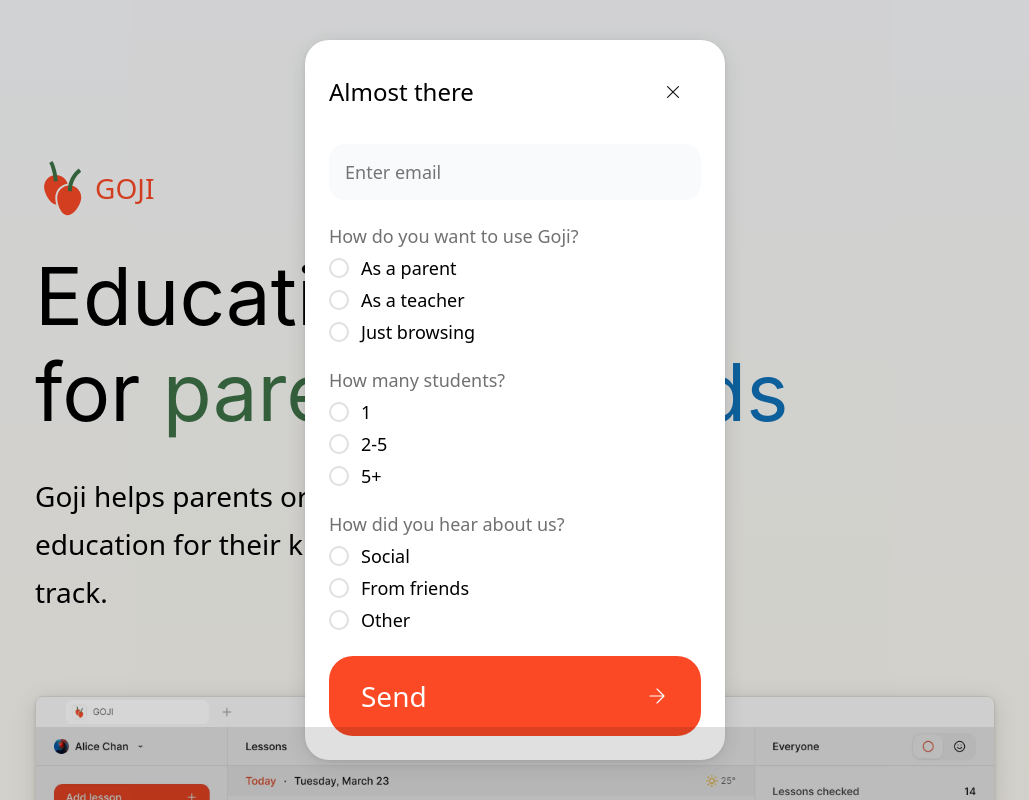
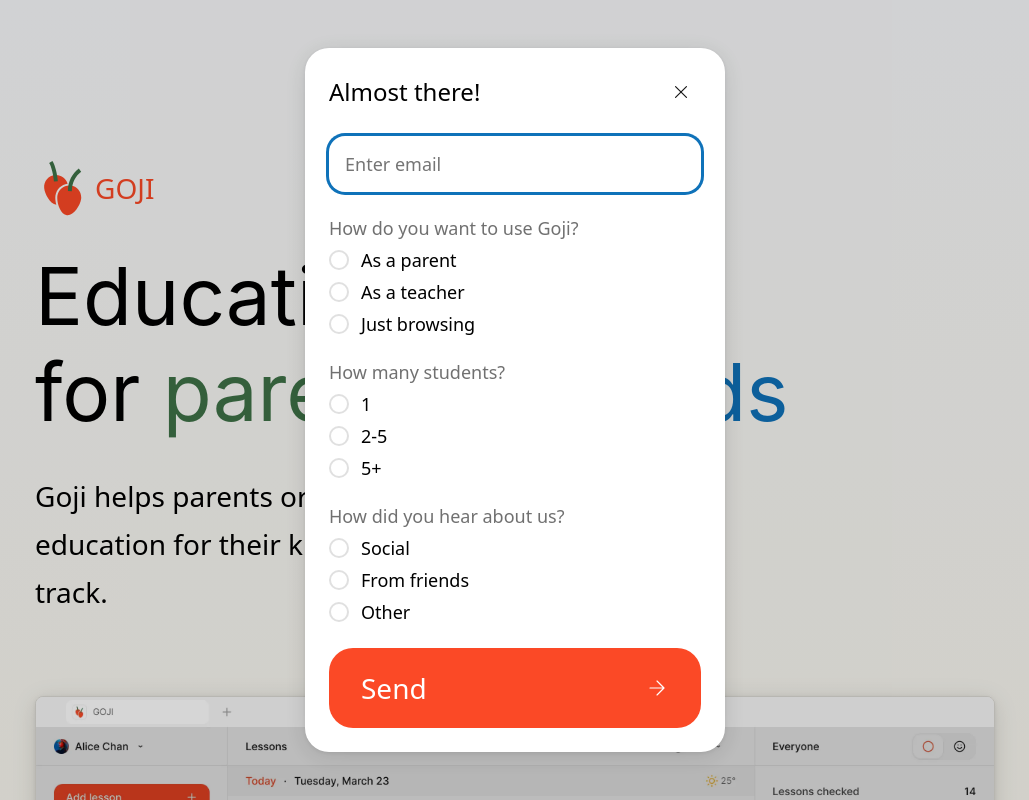
Before and after one commit to mkaralevich/goji-site, a Next.js app: page / in a window 1280 px wide. Both pictures are taken after a click on the button "Join waitlist". Shown: the top 800 px of the page, without its empty margins (125-1154 px from the left). Built offline with nearby package versions, Linux system fonts and the light colour scheme.

Commit message:
refactor: improve button animation

```diff
--- a/components/heading.tsx
+++ b/components/heading.tsx
@@ -25,7 +25,7 @@
 				}}
 			/>
 
-			<Text t="500" fg={fg} align="center">
+			<Text as="h2" t="500" fg={fg} align="center">
 				{children}
 			</Text>
 		</Flex>
--- a/components/intro.tsx
+++ b/components/intro.tsx
@@ -30,9 +30,10 @@
 
 const Title = () => {
 	return (
-		<Flex as={motion.div} dir="col" fill variants={child}>
-			<Text t="600">Education tracker</Text>
-			<Text t="600">
+		<Flex as={motion.header} dir="col" fill variants={child}>
+			<Text as="h1" t="600">
+				Education tracker <br />
+				<Text as="span" t="600">
 					for{" "}
 					<Text as="span" t="600" fg="green">
 						parents
@@ -40,6 +41,7 @@
 					and{" "}
 					<Text as="span" t="600" fg="blue">
 						kids
+					</Text>
 				</Text>
 			</Text>
 		</Flex>
@@ -58,7 +60,7 @@
 
 	return (
 		<Flex
-			as={motion.div}
+			as={motion.section}
 			initial={{
 				background:
 					"linear-gradient(180deg, #F9FAFC 0%, #FAF8EF 100%, #FDDE4B 100%, #FF8B38 100%, #CB996F 100%, #4EAD57 100%, #F9E6E4 100%)",
@@ -137,7 +139,7 @@
 							top: "50%",
 							left: "50%",
 							w: "45%",
-							z: "$modal",
+							z: "$introModalImg",
 							h: "auto",
 							transform: "translate(-50%, -50%)",
 							radius: "$img",
@@ -155,7 +157,7 @@
 							left: 0,
 							w: "100%",
 							h: "100%",
-							z: "$overlay",
+							z: "$introImgOverlay",
 							bg: "$border",
 						}}
 					/>
--- a/components/outro.tsx
+++ b/components/outro.tsx
@@ -6,6 +6,7 @@
 export default function Outro() {
 	return (
 		<Flex
+			as="section"
 			fill
 			gap="md"
 			pb="lg"
@@ -14,10 +15,7 @@
 				h: "90vh",
 				bg: "$gradientYellow",
 
-				"@sm": {
-					minh: 900,
-					h: "100vh",
-				},
+				"@sm": { minh: 900, h: "100vh" },
 			}}
 		>
 			<Heading fg="orange">Join GOJI</Heading>
--- a/components/primitives/button.tsx
+++ b/components/primitives/button.tsx
@@ -20,8 +20,8 @@
 	fontWeight: 400,
 	fontFamily: "$sans",
 
-	transition: "background .2s, transform .2s",
-	"&:hover": { transform: "translateY(-4px)" },
+	transition: "background .2s, transform .2s, width .4s",
+	transitionTimingFunction: "cubic-bezier(0.210, 0.005, 0.020, 1.000)",
 
 	"@sm": {
 		fontSize: "28px",
@@ -32,9 +32,38 @@
 
 	variants: {
 		variant: {
-			subscribe: { w: 320, "&:hover": { bg: "$orangeHover" } },
-			send: { w: "100%", flexes: "rbc", "&:hover": { bg: "$orangeHover" } },
-			close: { bg: "$white", p: 16, "&:hover": { bg: "$gray" } },
+			subscribe: {
+				"&:hover": {
+					bg: "$orangeHover",
+					transform: "translateY(-4px)",
+				},
+				"&:focus": {
+					bg: "$orangeHover",
+					transform: "scale(.98)",
+				},
+			},
+			send: {
+				w: "100%",
+				flexes: "rbc",
+
+				"& svg": { transition: "transform .2s" },
+
+				"&:hover": {
+					bg: "$orangeHover",
+					"& svg": { transform: "translateX(4px)" },
+				},
+
+				"&:focus": {
+					bg: "$orangeHover",
+					transform: "scale(.98)",
+				},
+			},
+
+			close: {
+				bg: "$white",
+				p: 16,
+				"&:hover, &:focus": { bg: "$gray" },
+			},
 		},
 	},
 
--- a/components/primitives/input.tsx
+++ b/components/primitives/input.tsx
@@ -12,10 +12,11 @@
 
 	...t[100],
 	color: "black",
-	outline: "0px",
-	transition: "outline .2s",
+	// outline: "0px",
+	boxShadow: "none",
+	transition: "box-shadow .1s",
 
-	"&:focus": { outline: "4px solid $blue", bg: "$white" },
+	"&:focus": { boxShadow: "0px 0px 0px 3px $colors$blue", bg: "$white" },
 });
 
 export default Input;
--- a/components/primitives/dialog.tsx
+++ b/components/primitives/modal.tsx
@@ -16,6 +16,7 @@
 const _Overlay = styled(Primitive.Overlay, {
 	position: "fixed",
 	inset: 0,
+	z: "$dialogOverlay",
 
 	bg: "$white",
 	display: "grid",
@@ -29,6 +30,7 @@
 export const Title = styled(Primitive.Title, { ...t["200"] });
 
 const _Content = styled("div", {
+	position: "relative",
 	w: "100%",
 	display: "flex",
 	flexes: "css",
@@ -39,7 +41,6 @@
 	radius: 0,
 
 	"&:focus": { outline: "none" },
-
 	"@sm": { w: 420, radius: "$modal" },
 });
 
@@ -55,10 +56,7 @@
 						key="modal"
 						ref={ref}
 						as={motion.div}
-						// initial={{ opacity: 0, x: "-50%", y: "-40%" }}
-						// animate={{ opacity: 1, x: "-50%", y: "-50%" }}
-						// exit={{ opacity: 0, x: "-50%", y: "-40%" }}
-						initial={{ opacity: 0, y: 120 }}
+						initial={{ opacity: 0, y: -120 }}
 						animate={{ opacity: 1, y: 0 }}
 						exit={{ opacity: 0, y: 120 }}
 						transition={{
--- a/components/primitives/text.tsx
+++ b/components/primitives/text.tsx
@@ -38,7 +38,7 @@
 		"@sm": { fontSize: "28px", lineHeight: "48px" },
 	},
 	200: {
-		fontSize: "18px",
+		fontSize: "20px",
 		lineHeight: "24px",
 		fontWeight: 400,
 		fontFamily: "$sans",
--- a/components/progress.tsx
+++ b/components/progress.tsx
@@ -9,6 +9,7 @@
 function Card({ svg, title, desc }) {
 	return (
 		<Flex
+			as="article"
 			fill
 			gap="md"
 			p="md"
@@ -16,7 +17,7 @@
 				flexes: "css",
 				b: "1px dotted $blackAlpha",
 				bg: "$gradientWhite",
-				transition: "$bg",
+				transition: "background .5s",
 
 				"&:hover": { bg: "white" },
 			}}
@@ -26,7 +27,7 @@
 			</Flex>
 
 			<Flex fill dir="col" gap="sm">
-				<Text t="150" fg="orange">
+				<Text as="h3" t="150" fg="orange">
 					{title}
 				</Text>
 				<Text t="100">{desc}</Text>
@@ -60,7 +61,13 @@
 
 export default function Progress() {
 	return (
-		<Flex fill gap="lg" pb="xlg" css={{ flexes: "ccc", bg: "$gradientOrange" }}>
+		<Flex
+			as="section"
+			fill
+			gap="lg"
+			pb="xlg"
+			css={{ flexes: "ccc", bg: "$gradientOrange" }}
+		>
 			<Heading fg="orange">Let’s make progress</Heading>
 
 			<Flex fill gap="md" css={{ flexes: "ccc", maxw: "$pageMaxWidth" }}>
--- a/components/subscribe-button.tsx
+++ b/components/subscribe-button.tsx
@@ -25,42 +25,51 @@
 
 		const setButtonY = () => {
 			if (modalOpened) return 320;
-			else if (pageEnd) return "-25vh";
+			else if (pageEnd) return "-20vh";
 			return 0;
 		};
 
 		React.useEffect(() => {
 			return scrollYProgress.onChange((latest) => {
-				setPageEnd(latest > 0.9);
+				setPageEnd(latest > 0.95);
 			});
 		}, [scrollYProgress]);
 
 		return (
 			<Flex
-				as={motion.div}
+				as={motion.nav}
 				initial={{ y: 320 }}
 				animate={{ y: 0 }}
 				transition={{ ...TRANSITION, delay: 0.5 }}
 				fill
 				px="md"
 				py="md"
-				css={{ position: "fixed", z: "$subscribe", bottom: 0, flexes: "ccc" }}
+				css={{
+					position: "fixed",
+					z: "$subscribeButton",
+					bottom: 0,
+					flexes: "ccc",
+				}}
+			>
+				<Flex
+					as={motion.div}
+					initial={{ y: 0, scale: 0.8 }}
+					animate={{ y: setButtonY(), scale: 1 }}
+					transition={TRANSITION}
 				>
 					<Button
 						ref={ref}
 						{...props}
 						onClick={() => setModalOpened(true)}
-					initial={{ width: 320, y: 0, scale: 0.8 }}
-					animate={{
-						width: pageEnd ? 420 : 320,
-						y: setButtonY(),
-						scale: 1,
+						css={{
+							width: 320,
+							"@sm": { width: pageEnd ? 420 : 320 },
 						}}
-					transition={TRANSITION}
 					>
 						<MailIcon />
 						{submitted ? "Thank you!" : "Join waitlist"}
 					</Button>
+				</Flex>
 			</Flex>
 		);
 	}
--- a/components/subscribe.tsx
+++ b/components/subscribe.tsx
@@ -1,8 +1,8 @@
 import * as React from "react";
 import SubscribeButton from "./subscribe-button";
-import * as Dialog from "./primitives/dialog";
+import * as Dialog from "./primitives/modal";
 import * as Radio from "./primitives/radio";
-import { Button, Flex, Text } from "./primitives";
+import { Button, Flex } from "./primitives";
 import ArrowIcon from "./icons/arrow-icon";
 import XIcon from "./icons/x-icon";
 import Input from "./primitives/input";
@@ -50,12 +50,7 @@
 
 			<Dialog.Content>
 				<Flex fill css={{ flexes: "rbc" }}>
-					<Dialog.Title>Almost there</Dialog.Title>
-					<Dialog.Close asChild>
-						<Button aria-label="Close" variant="close">
-							<XIcon />
-						</Button>
-					</Dialog.Close>
+					<Dialog.Title>Almost there!</Dialog.Title>
 				</Flex>
 
 				<Flex
@@ -136,6 +131,20 @@
 						Send <ArrowIcon />
 					</Button>
 				</Flex>
+				<Dialog.Close asChild>
+					<Button
+						css={{
+							position: "absolute",
+							top: 8,
+							right: 8,
+							"@sm": { top: 16, right: 16 },
+						}}
+						aria-label="Close"
+						variant="close"
+					>
+						<XIcon />
+					</Button>
+				</Dialog.Close>
 			</Dialog.Content>
 		</Dialog.Root>
 	);
--- a/pages/index.tsx
+++ b/pages/index.tsx
@@ -32,7 +32,7 @@
 				<title>{title}</title>
 			</Head>
 			<Flex
-				as={motion.div}
+				as={motion.main}
 				initial={{ opacity: 0 }}
 				animate={{ opacity: 1 }}
 				fill
--- a/styles/stitches.config.ts
+++ b/styles/stitches.config.ts
@@ -19,7 +19,7 @@
 			secondary: "rgba(0, 0, 0, 0.56)",
 			border: "rgba(0, 0, 0, 0.12)",
 			overlay: "rgba(0, 0, 0, 0.16)",
-			orangeHover: "#F03E1B",
+			orangeHover: "#E1320F",
 			/* tokens */
 			black: "#000",
 			white: "#fff",
@@ -53,14 +53,11 @@
 				"0px 4px 24px rgba(0, 0, 0, 0.12), 0px 1px 4px rgba(0, 0, 0, 0.08)",
 		},
 
-		transitions: {
-			bg: "background .5s",
-		},
-
 		zIndices: {
-			subscribe: 300,
-			modal: 200,
-			overlay: 100,
+			dialogOverlay: 400,
+			subscribeButton: 300,
+			introModalImg: 200,
+			introImgOverlay: 100,
 		},
 
 		fonts: {
```
Also changed, not shown: 1 other file (tests, documents, lock files or other folders). Lines whose indentation alone changed are shown as unchanged.
